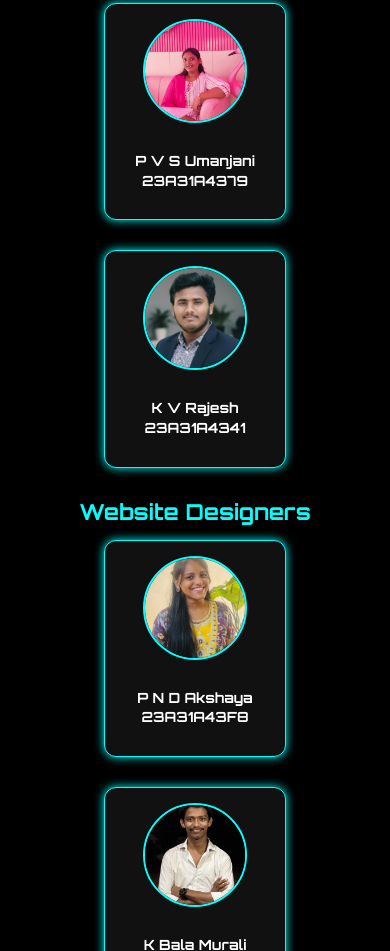
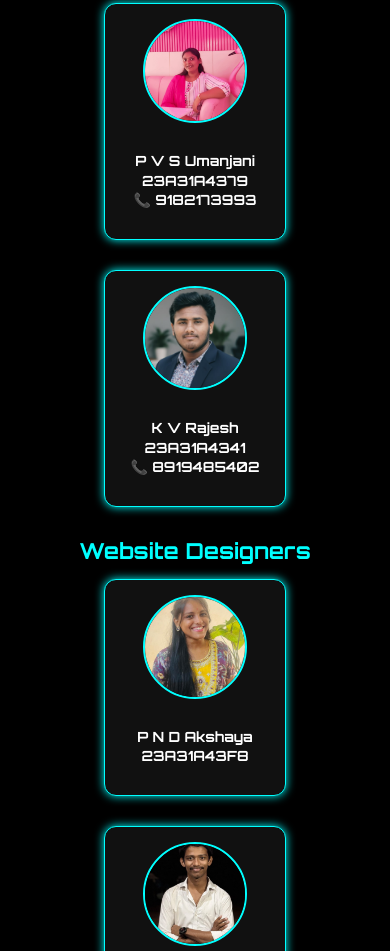
Before and after one commit to dilpakshayapatnala/ebhigna, a plain HTML site: page ebhigna.html in a window 390 px wide. Shown: the part 1840-2791 px from the top of the page. Drawn offline with Linux system fonts and the light colour scheme.

Commit message:
Update student coordinators with contact numbers
Added phone numbers for student coordinators.

```diff
--- a/ebhigna.html
+++ b/ebhigna.html
@@ -122,11 +122,11 @@
         <div class="coord-row">
           <div class="coord-card">
             <img src="umanjani.jpg" alt="Umanjani">
-            <p>P V S Umanjani<br>23A31A4379</p>
+            <p>P V S Umanjani<br>23A31A4379<br>📞 9182173993</p>
           </div>
           <div class="coord-card">
             <img src="rajesh.jpg" alt="Rajesh">
-            <p>K V Rajesh<br>23A31A4341</p>
+            <p>K V Rajesh<br>23A31A4341<br>📞 8919485402</p>
           </div>
         </div>
       </div>
```
